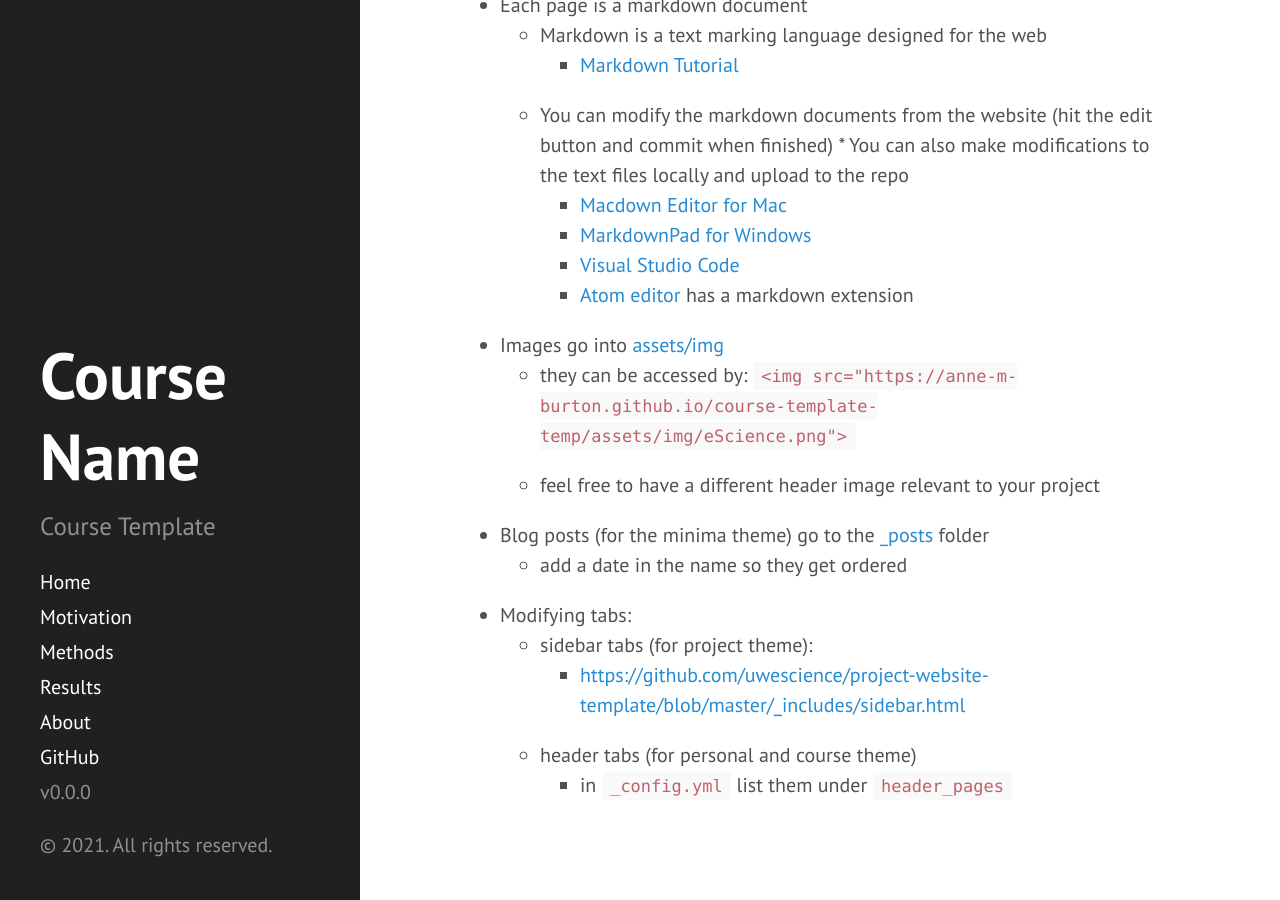
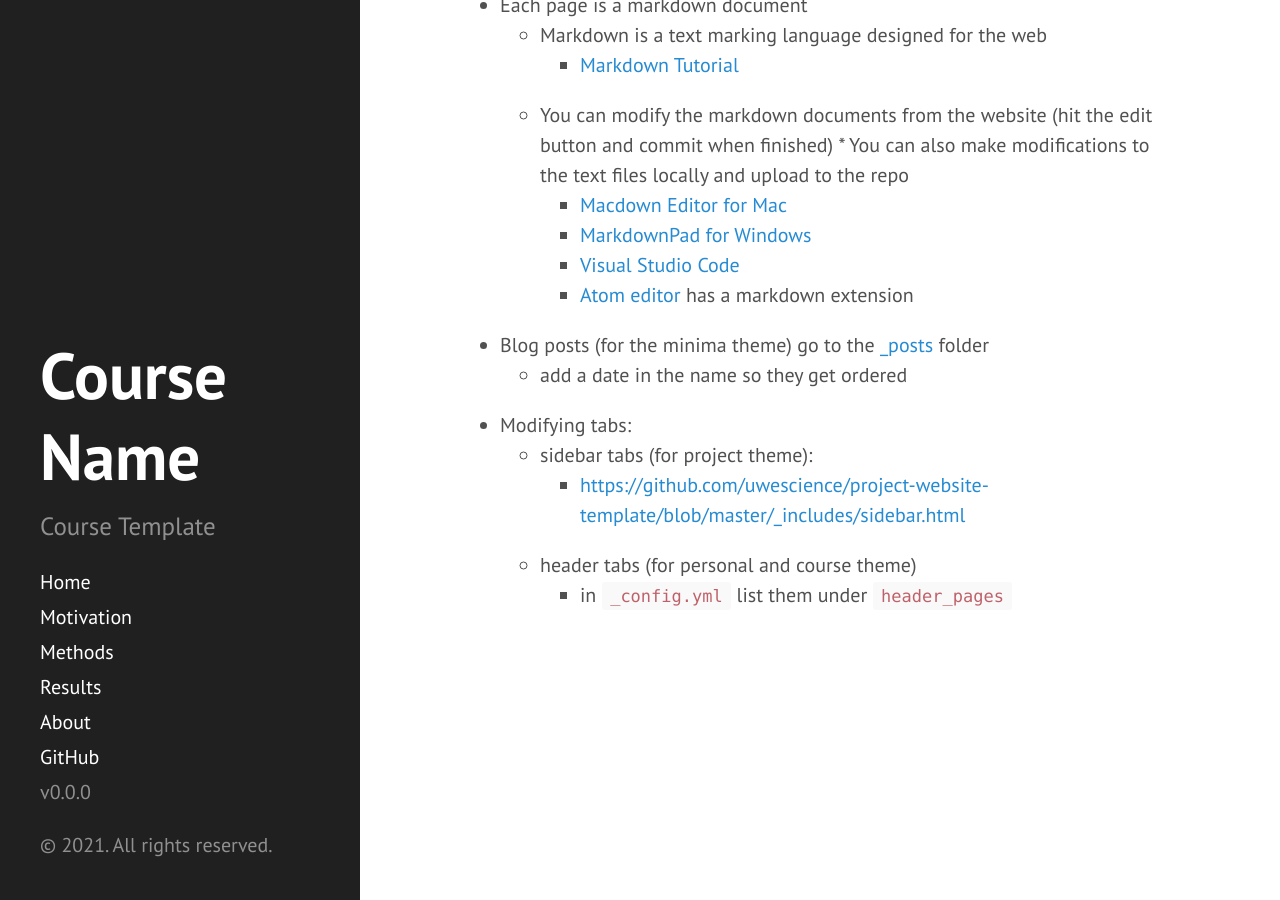
Before and after one commit to anne-m-burton/course-template-temp, a Jekyll site: the page built from index.md, in a window 1280 px wide and 900 px high, scrolled down 1300 px. Built offline with Jekyll 4.4.1, drawn with Linux system fonts in a browser that asks for light colours; the list of posts is cut into pages by our own code.

Commit message:
Update index.md

````diff
--- a/index.md
+++ b/index.md
@@ -43,14 +43,6 @@ layout: default
 		* [Atom editor](https://atom.io/) has a markdown extension
 
 
-* Images go into [assets/img](https://github.com/valentina-s/project-website-template/tree/master/assets/img)
-	* they can be accessed by:
-			```
-			<img src="{{ site.url }}{{ site.baseurl }}/assets/img/eScience.png">
-			```
-
-	* feel free to have a different header image relevant to your project
-
 * Blog posts (for the minima theme) go to the [_posts](https://github.com/valentina-s/personal-website-template/tree/master/_posts) folder
   * add a date in the name so they get ordered
 
````
